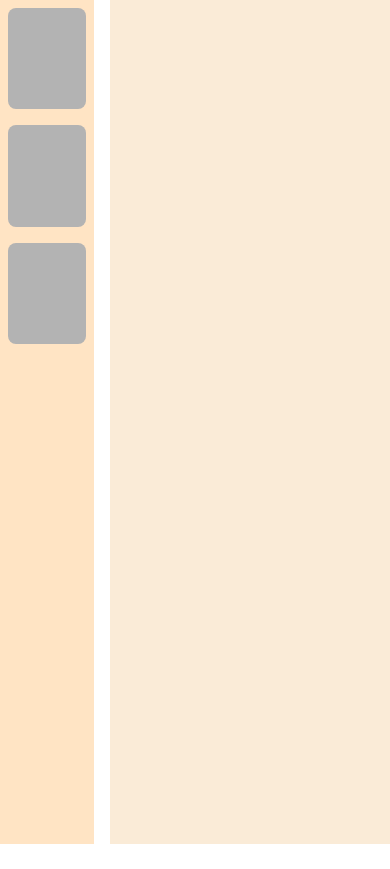
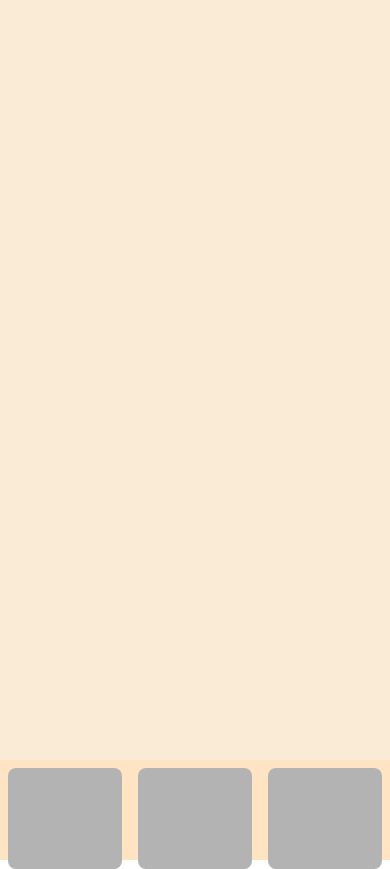
Before and after one commit to danijfox/open-bootcamp, a plain HTML site: page HTML-CSS/ejercicioCSS/flex/html/index.html in a window 390 px wide. Before the commit the page ends 844 px from the top, so only its background shows below. Drawn offline with Linux system fonts and the light colour scheme.

Commit message:
#	modified:   HTML-CSS/ejercicioCSS/flex/css/estilos.css #

```diff
--- a/HTML-CSS/ejercicioCSS/flex/css/estilos.css
+++ b/HTML-CSS/ejercicioCSS/flex/css/estilos.css
@@ -24,3 +24,19 @@
     height: 12vh;
     background-color: rgb(179, 179, 179);
 }
+
+@media (max-width: 640px){
+.container{
+    grid-template-columns: 1fr;
+    grid-column: auto;
+    gap: 0;
+}
+.nav{
+    grid-row-start: none;
+    height: 10vh;
+    flex-direction: row;
+}
+.content{
+    height: 90vh;
+}
+}
```
